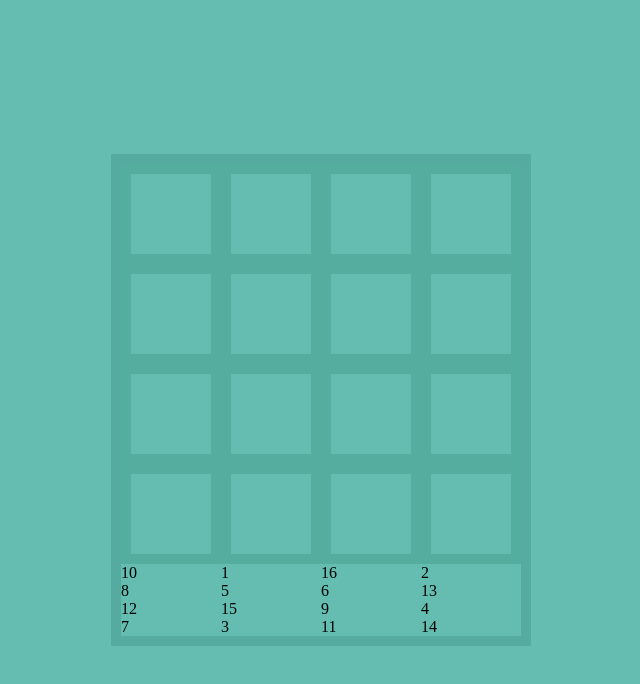
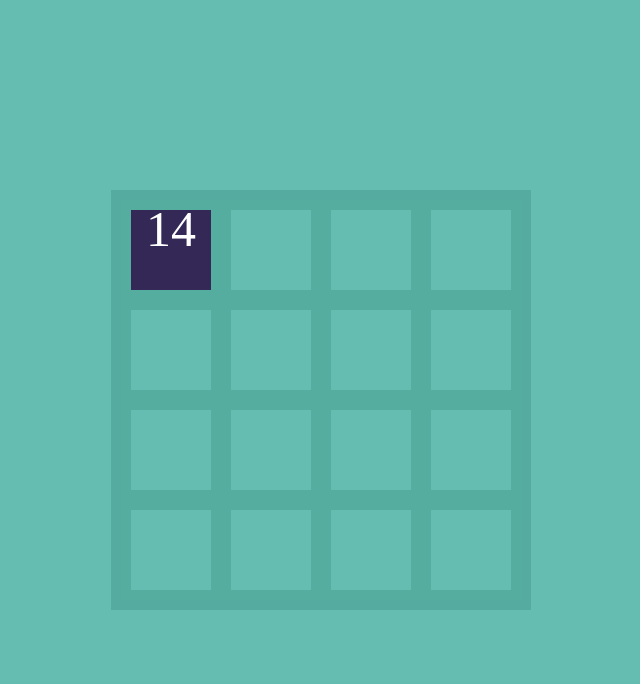
Before and after one commit to geethdev/React-Puzzle-Game, a React (Create React App) app: page / in a window 1280 px wide. Shown: the top 684 px of the page, without its empty margins (319-959 px from the left). Built offline with nearby package versions, Linux system fonts and the light colour scheme.

Commit message:
Add disabled style to number tiles

```diff
--- a/src/components/Board/Board.css
+++ b/src/components/Board/Board.css
@@ -10,3 +10,7 @@
   overflow: hidden;
   border: 10px solid #55ab9f;
 }
+.number.disabled {
+  pointer-events: none;
+  background-color: transparent;
+}
--- a/src/components/Board/Board.jsx
+++ b/src/components/Board/Board.jsx
@@ -1,6 +1,7 @@
 import Overlay from "./overlay/Overlay";
 import "./Board.css";
 import { useState } from "react";
+import Tile from "./tile/Tile";
 
 const Board = () => {
   const shuffle = () =>
@@ -17,7 +18,7 @@ const Board = () => {
       <div className="board">
         <Overlay />
         {numbers.map((x, i) => (
-          <div key={i}>{x.value}</div>
+          <Tile key={i} number={x} />
         ))}
       </div>
     </div>
--- /dev/null
+++ b/src/components/Board/tile/Tile.css
@@ -0,0 +1,12 @@
+.number {
+  position: absolute;
+  width: var(--size);
+  height: var(--size);
+  display: flex;
+  align-content: center;
+  justify-content: center;
+  background-color: var(--tile);
+  font-size: 50px;
+  color: white;
+  cursor: pointer;
+}
--- /dev/null
+++ b/src/components/Board/tile/Tile.jsx
@@ -0,0 +1,9 @@
+import "./Tile.css";
+
+const Tile = ({ number }) => (
+  <div className={`number ${number.value === 16 ? "disabled" : ""}`}>
+    {number.value}
+  </div>
+);
+
+export default Tile;
```
